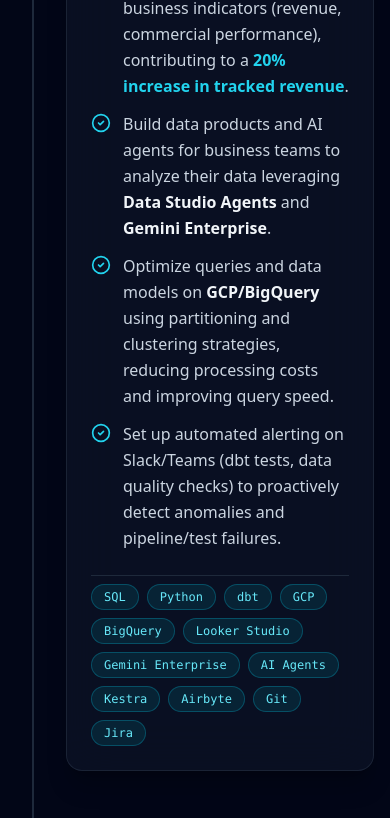
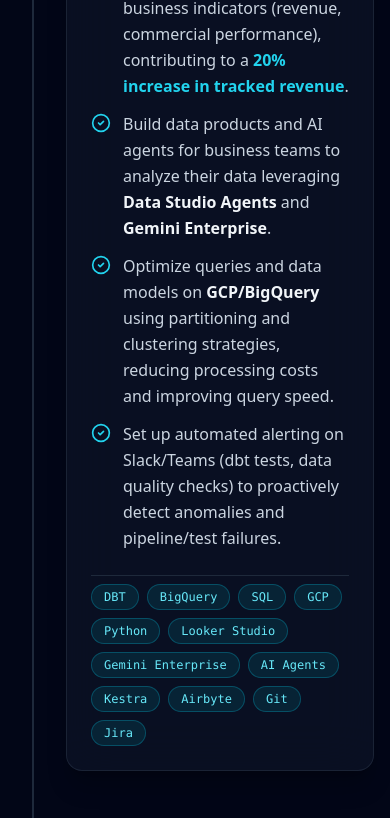
Before and after one commit to afkirmohamed11/portfolio, a React (Vite) app: page / in a window 390 px wide. Shown: the part 2197-3015 px from the top of the page. Built offline with nearby package versions, Linux system fonts and the light colour scheme.

Commit message:
feat: initialize App component with responsive navigation and hero section

```diff
--- a/src/App.tsx
+++ b/src/App.tsx
@@ -337,7 +337,7 @@
                       <MapPin className="w-3.5 h-3.5 text-cyan-400" /> Paris, France
                     </span>
                     <span className="flex items-center gap-1 bg-slate-800/80 px-3 py-1 rounded-md border border-slate-700">
-                      <Calendar className="w-3.5 h-3.5 text-cyan-400" /> Feb 2026 – Present
+                      <Calendar className="w-3.5 h-3.5 text-cyan-400" /> Feb 2026 – Aug 2026
                     </span>
                   </div>
                 </div>
@@ -370,7 +370,7 @@
                 </ul>
 
                 <div className="flex flex-wrap gap-2 pt-2 border-t border-slate-800">
-                  {['SQL', 'Python', 'dbt', 'GCP', 'BigQuery', 'Looker Studio', 'Gemini Enterprise', 'AI Agents', 'Kestra', 'Airbyte', 'Git', 'Jira'].map((tech) => (
+                  {['DBT', 'BigQuery', 'SQL', 'GCP', 'Python','Looker Studio', 'Gemini Enterprise', 'AI Agents', 'Kestra', 'Airbyte', 'Git', 'Jira'].map((tech) => (
                     <span key={tech} className="px-3 py-1 bg-cyan-950/60 border border-cyan-500/30 text-cyan-300 rounded-full text-xs font-mono">
                       {tech}
                     </span>
```
